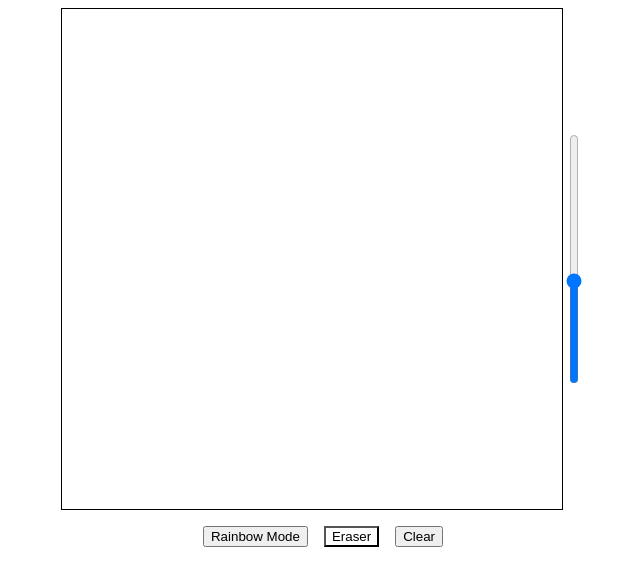
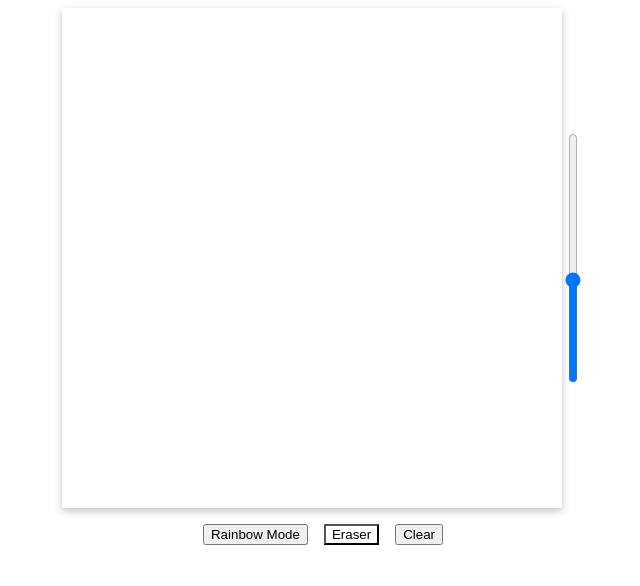
Before and after one commit to kschmidt021/odin-sketch, a plain HTML site: page index.html in a window 1280 px wide. Shown: the whole page, without its empty margins (317-957 px from the left). Drawn offline with Linux system fonts and the light colour scheme.

Commit message:
Add box shadow to game
Presents a sleeker, more modern look

```diff
--- a/style.css
+++ b/style.css
@@ -19,9 +19,9 @@
     display: flex;
     flex-direction: column;
     align-items: stretch;
-    border: 1px solid black;
     width: 500px;
     height: 500px;
+    box-shadow: rgba(0, 0, 0, 0.24) 0px 3px 8px;
 }
 
 #game-slider {
```
